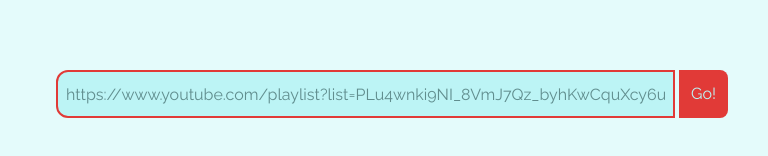
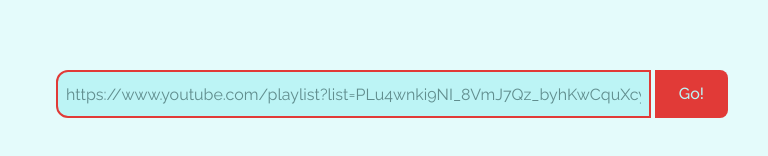
Before and after one commit to marahim20/playlister, a Next.js app: page / in a window 1280 px wide. Shown: the part 534-690 px from the top of the page, without its empty margins (248-1016 px from the left). Built offline with nearby package versions, Linux system fonts and the light colour scheme.

Commit message:
fix:minor tweaks in utility section

```diff
--- a/app/components/Util.tsx
+++ b/app/components/Util.tsx
@@ -28,7 +28,7 @@
                         placeholder:text-text placeholder:text-opacity-50"
                     placeholder="https://www.youtube.com/playlist?list=PLu4wnki9NI_8VmJ7Qz_byhKwCquXcy6u9" />
                 <button
-                    className="bg-primary font-body rounded-lg rounded-l-none p-3 text-secondary"
+                    className="bg-primary font-body font-medium rounded-lg rounded-l-none p-3 px-6 text-secondary"
                     onClick={handleClick}>Go!</button>
             </div>
         </div>
```
